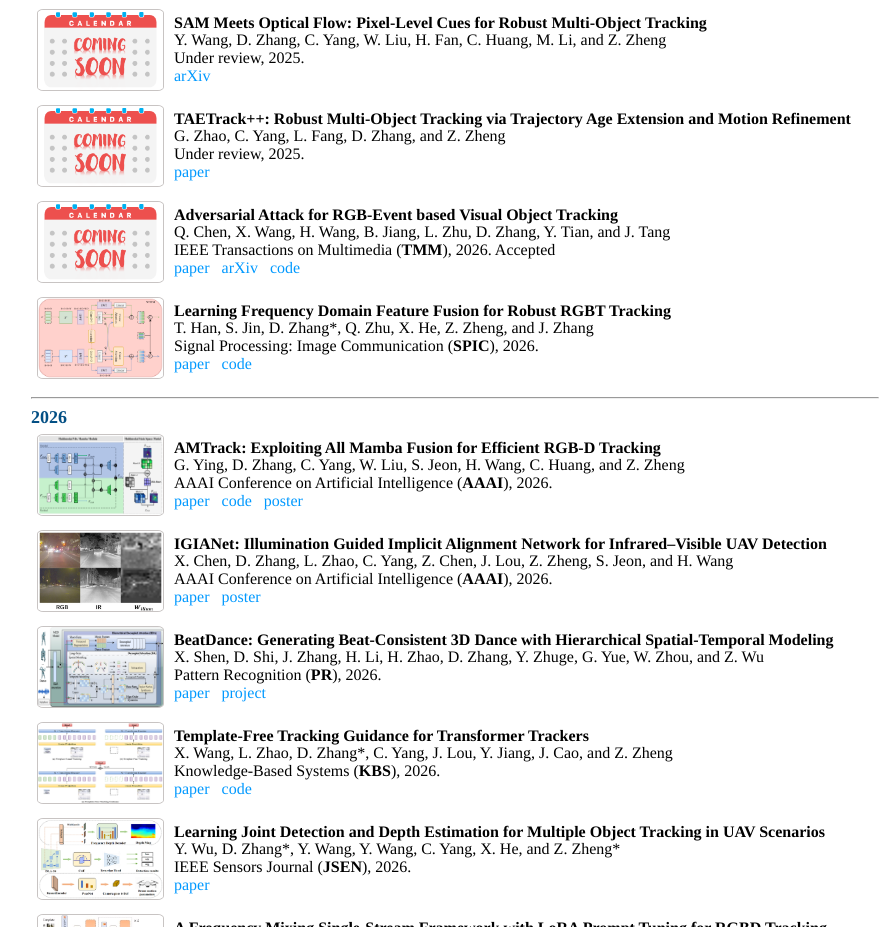
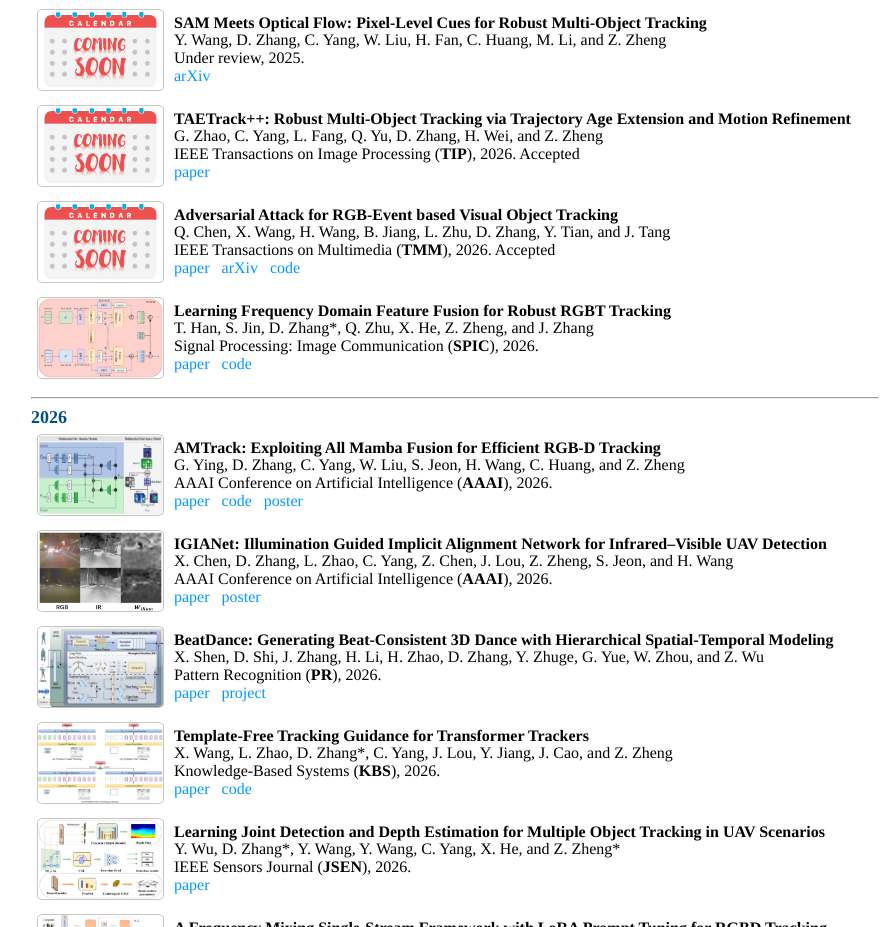
Before and after one commit to dwzhangzjnu/dwzhangzjnu.github.io, a plain HTML site: page publications.html in a window 1280 px wide. Shown: the part 1340-2267 px from the top of the page, without its empty margins (185-1067 px from the left). Drawn offline with Linux system fonts and the light colour scheme.

Commit message:
Update publications.html

```diff
--- a/publications.html
+++ b/publications.html
@@ -250,9 +250,9 @@
 				<p style="line-height: 110%; margin-top: 5px; margin-bottom: 5px;">
 					<font style="font-weight:bold">TAETrack++: Robust Multi-Object Tracking via Trajectory Age Extension and Motion Refinement</font>
 					<br>
-					<font color="#000000" >G. Zhao, C. Yang, L. Fang, D. Zhang, and Z. Zheng</font>
+					<font color="#000000" >G. Zhao, C. Yang, L. Fang, Q. Yu, D. Zhang, H. Wei, and Z. Zheng</font>
 					<br>
-					<font>Under review, 2025. </font>
+					<font>IEEE Transactions on Image Processing (<b>TIP</b>), 2026. Accepted </font>
 					<br>
 					<a href=" " target="_blank"><font color="#0099ff">paper</font></a>
 					<br>
```
